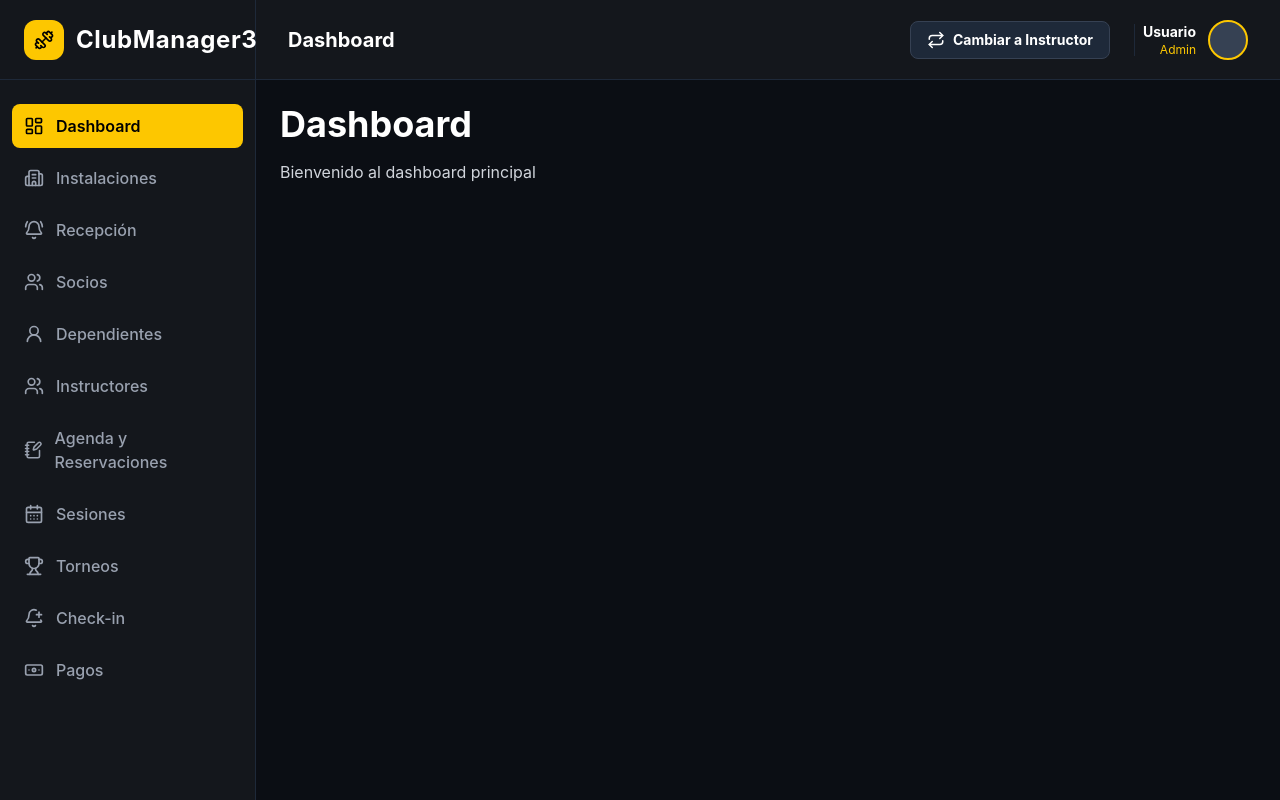
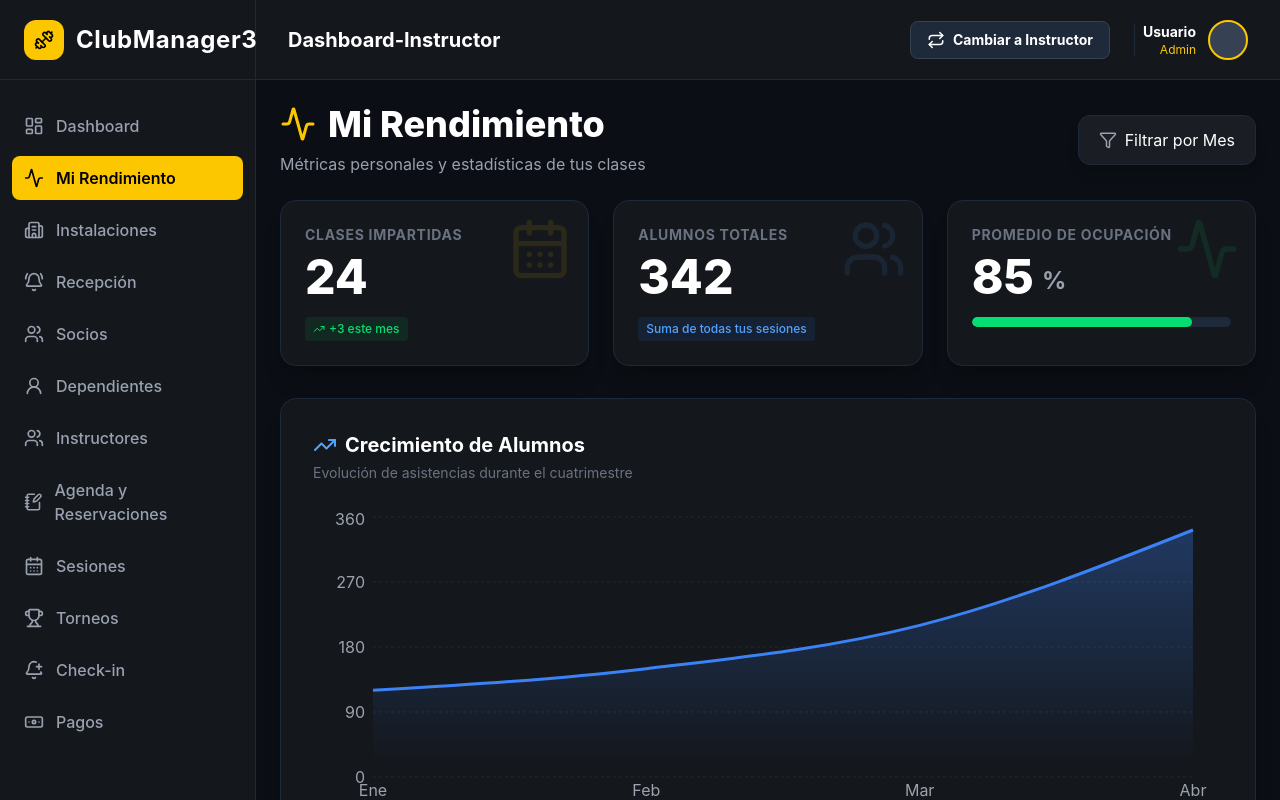
Before and after one commit to ClubSocialDeportivo/club-social-deportivo, a React (Vite) app in the folder frontend/: page /dashboard-instructor in a window 1280 px wide. Before the commit this address led to /dashboard. Built offline with nearby package versions, Linux system fonts and the light colour scheme.

Commit message:
feat(CM3-172): Refactor de AsistenciasModal con Switch de pase de lista manual

```diff
--- a/frontend/package.json
+++ b/frontend/package.json
@@ -17,6 +17,7 @@
     "react": "^19.2.4",
     "react-dom": "^19.2.4",
     "react-router-dom": "^7.13.1",
+    "recharts": "^3.8.1",
     "tailwindcss": "^4.2.1"
   },
   "devDependencies": {
--- a/frontend/src/App.jsx
+++ b/frontend/src/App.jsx
@@ -1,4 +1,5 @@
 import { BrowserRouter, Routes, Route, Navigate } from "react-router-dom";
+import DashboardInstructor from './pages/DashboardInstructor';
 import Recepcion from "./pages/Recepcion";
 import MainLayout from "./layouts/MainLayout";
 import Dashboard from "./pages/Dashboard";
@@ -21,6 +22,7 @@ function App() {
         <Route element={<MainLayout />}>
           <Route index element={<RedirectByRole />} />
           <Route path="/dashboard" element={<Dashboard />} />
+          <Route path="/dashboard-instructor" element={<DashboardInstructor />} />
           <Route path="/instalaciones" element={<Instalaciones />} />
           <Route path="/recepcion" element={<Recepcion />} />
           <Route path="/socios" element={<Socios />} />
--- a/frontend/src/components/AsistenciasModal.jsx
+++ b/frontend/src/components/AsistenciasModal.jsx
@@ -1,14 +1,12 @@
-import { X, CheckCircle, Clock, Users, Plus, Save, Trash2 } from "lucide-react";
+import { X, CheckCircle, Clock, Users, Search } from "lucide-react";
 import { useState, useEffect, useCallback } from "react";
 
 const AsistenciasModal = ({ sesion, onClose }) => {
   const [asistencias, setAsistencias] = useState([]);
   const [socios,      setSocios]      = useState([]);
   const [loading,     setLoading]     = useState(true);
-  const [showAdd,     setShowAdd]     = useState(false);
-  const [socioId,     setSocioId]     = useState("");
   const [saving,      setSaving]      = useState(false);
-  const [error,       setError]       = useState("");
+  const [searchTerm,  setSearchTerm]  = useState("");
 
   const fetchAsistencias = useCallback(async () => {
     setLoading(true);
@@ -35,46 +33,51 @@ const AsistenciasModal = ({ sesion, onClose }) => {
     fetchSocios();
   }, [fetchAsistencias, fetchSocios]);
 
-  const handleRegistrar = async () => {
-    if (!socioId) return;
+  // Lógica central del Switch Manual
+  const handleToggleAsistencia = async (socioId, isPresent, asistenciaId) => {
+    if (saving) return;
     setSaving(true);
-    setError("");
     try {
-      const response = await fetch("http://localhost:8000/api/asistencias", {
+      if (isPresent) {
+        // Si el switch estaba prendido y lo apagan, quitamos la asistencia (DELETE)
+        if (!confirm("¿Quitar la asistencia a este alumno?")) {
+            setSaving(false);
+            return;
+        }
+        await fetch(`http://localhost:8000/api/asistencias/${asistenciaId}`, {
+          method: "DELETE", headers: { Accept: "application/json" }
+        });
+      } else {
+        // Si el switch estaba apagado y lo prenden, marcamos asistencia (POST)
+        await fetch("http://localhost:8000/api/asistencias", {
           method:  "POST",
           headers: { "Content-Type": "application/json", Accept: "application/json" },
           body:    JSON.stringify({ id_socio: socioId, id_sesion: sesion.id_sesion }),
         });
-      const result = await response.json();
-      if (response.ok) {
-        setSocioId("");
-        setShowAdd(false);
-        fetchAsistencias();
-      } else {
-        setError(result.message ?? "Error al registrar");
       }
-    } catch (err) { console.error(err); }
-    finally { setSaving(false); }
+      await fetchAsistencias(); // Refrescamos la vista
+    } catch (err) {
+        console.error(err);
+    } finally {
+        setSaving(false);
+    }
   };
 
-  const handleDelete = async (id) => {
-    if (!confirm("¿Eliminar este registro?")) return;
-    await fetch(`http://localhost:8000/api/asistencias/${id}`, {
-      method: "DELETE", headers: { Accept: "application/json" }
-    });
-    fetchAsistencias();
-  };
+  // Buscador en tiempo real
+  const filteredSocios = socios.filter(s =>
+    `${s.nombre} ${s.apellidos}`.toLowerCase().includes(searchTerm.toLowerCase())
+  );
 
   return (
     <div className="fixed inset-0 z-50 flex items-center justify-center p-4 bg-black/70 backdrop-blur-sm">
-      <div className="bg-[#1c1f26] border border-gray-800 w-full max-w-lg rounded-2xl shadow-2xl overflow-hidden">
+      <div className="bg-[#1c1f26] border border-gray-800 w-full max-w-lg rounded-2xl shadow-2xl overflow-hidden flex flex-col max-h-[90vh]">
 
         {/* Header */}
-        <div className="p-5 border-b border-gray-800 flex justify-between items-center bg-[#23272f]">
+        <div className="p-5 border-b border-gray-800 flex justify-between items-center bg-[#23272f] shrink-0">
           <div>
             <div className="flex items-center gap-2">
               <CheckCircle size={18} className="text-green-400"/>
-              <h2 className="text-lg font-bold">Lista de Asistencia</h2>
+              <h2 className="text-lg font-bold text-white">Pase de Lista Manual</h2>
             </div>
             <p className="text-gray-500 text-xs mt-0.5">
               {sesion.disciplina?.nombre_disciplina} · {sesion.fecha} · {sesion.hora_inicio}
@@ -85,97 +88,97 @@ const AsistenciasModal = ({ sesion, onClose }) => {
           </button>
         </div>
 
-        {/* Stats rápidas */}
-        <div className="px-5 py-3 border-b border-gray-800 flex items-center gap-4">
+        {/* Stats rápidas & Buscador */}
+        <div className="px-5 py-4 border-b border-gray-800 bg-gray-900/40 shrink-0 space-y-3">
+          <div className="flex items-center justify-between">
             <span className="flex items-center gap-1.5 text-sm">
-            <Users size={14} className="text-green-400"/>
+              <Users size={15} className="text-green-400"/>
               <span className="font-bold text-white">{asistencias.length}</span>
-            <span className="text-gray-500">asistentes</span>
+              <span className="text-gray-400">asistentes confirmados</span>
             </span>
             {sesion.cupo_maximo && (
-            <span className="text-xs text-gray-500">
-              de {sesion.cupo_maximo} cupo máximo
+              <span className="text-xs text-gray-500 bg-gray-800 px-2 py-1 rounded-md">
+                Cupo: {sesion.cupo_maximo}
               </span>
             )}
+          </div>
+          <div className="relative">
+            <Search size={16} className="absolute left-3 top-1/2 -translate-y-1/2 text-gray-500" />
+            <input
+              type="text"
+              placeholder="Buscar por nombre o apellido..."
+              className="w-full bg-gray-800 border border-gray-700 rounded-lg pl-9 pr-4 py-2 text-sm text-white focus:border-green-500 outline-none transition-colors"
+              value={searchTerm}
+              onChange={e => setSearchTerm(e.target.value)}
+            />
+          </div>
+        </div>
+
+        {/* Lista de Alumnos con Toggle Switch */}
+        <div className="overflow-y-auto flex-1 divide-y divide-gray-800/50">
+          {loading ? (
+            <div className="flex justify-center items-center h-32">
+                <div className="animate-spin rounded-full h-6 w-6 border-b-2 border-green-500"></div>
+            </div>
+          ) : filteredSocios.length === 0 ? (
+            <p className="text-center py-8 text-gray-500 text-sm italic">No se encontraron alumnos</p>
+          ) : (
+            filteredSocios.map((socio) => {
+              // Verificar si el socio está en la lista de asistencias
+              const asistencia = asistencias.find(a =>
+                a.id_socio === socio.id_socio || (a.socio && a.socio.id_socio === socio.id_socio)
+              );
+              const isPresent = !!asistencia;
+
+              return (
+                <div key={socio.id_socio} className="flex items-center justify-between px-5 py-3.5 hover:bg-gray-800/30 transition-colors">
+                  <div className="flex items-center gap-3.5">
+                    <div className={`w-9 h-9 rounded-full flex items-center justify-center text-sm font-bold transition-colors ${isPresent ? 'bg-green-500/20 text-green-400' : 'bg-gray-800 text-gray-500'}`}>
+                      {socio.nombre.charAt(0)}{socio.apellidos.charAt(0)}
+                    </div>
+                    <div>
+                      <p className={`text-sm font-semibold transition-colors ${isPresent ? 'text-white' : 'text-gray-300'}`}>
+                        {socio.nombre} {socio.apellidos}
+                      </p>
+                      {isPresent ? (
+                        <p className="text-xs text-green-500 flex items-center gap-1 mt-0.5">
+                          <Clock size={11}/>
+                          Registrado a las {new Date(asistencia.timestamp_registro || Date.now()).toLocaleTimeString("es-MX", { hour: "2-digit", minute: "2-digit" })}
+                        </p>
+                      ) : (
+                        <p className="text-xs text-gray-500 mt-0.5">Ausente</p>
+                      )}
+                    </div>
+                  </div>
+
+                  {/* El famoso Switch Manual */}
                   <button
-            onClick={() => { setShowAdd(!showAdd); setError(""); }}
-            className="ml-auto flex items-center gap-1.5 text-xs bg-green-600 hover:bg-green-700 text-white font-bold px-3 py-1.5 rounded-lg transition-colors"
+                    onClick={() => handleToggleAsistencia(socio.id_socio, isPresent, asistencia?.id_asistencia)}
+                    disabled={saving}
+                    className={`relative inline-flex h-6 w-11 shrink-0 cursor-pointer items-center rounded-full transition-colors focus:outline-none focus:ring-2 focus:ring-green-500 focus:ring-offset-2 focus:ring-offset-[#1c1f26] disabled:opacity-50 ${
+                      isPresent ? 'bg-green-500' : 'bg-gray-600'
+                    }`}
                   >
-            <Plus size={13}/> Registrar
+                    <span className="sr-only">Marcar asistencia</span>
+                    <span
+                      className={`inline-block h-4 w-4 transform rounded-full bg-white transition-transform ${
+                        isPresent ? 'translate-x-6' : 'translate-x-1'
+                      }`}
+                    />
                   </button>
                 </div>
-
-        {/* Form de registro rápido */}
-        {showAdd && (
-          <div className="px-5 py-3 border-b border-gray-800 bg-gray-900/40 space-y-2">
-            {error && (
-              <p className="text-red-400 text-xs bg-red-500/10 px-3 py-2 rounded-lg">{error}</p>
+              );
+            })
           )}
-            <div className="flex gap-2">
-              <select
-                className="flex-1 bg-gray-900 border border-gray-700 rounded-lg p-2 text-sm text-white outline-none focus:border-green-500 cursor-pointer"
-                value={socioId}
-                onChange={e => setSocioId(e.target.value)}
-              >
-                <option value="">Selecciona un socio...</option>
-                {socios.map(s => (
-                  <option key={s.id_socio} value={s.id_socio}>
-                    {s.nombre} {s.apellidos}
-                  </option>
-                ))}
-              </select>
-              <button
-                onClick={handleRegistrar}
-                disabled={saving || !socioId}
-                className="bg-green-600 hover:bg-green-700 disabled:opacity-50 text-white font-bold px-4 py-2 rounded-lg text-sm transition-colors flex items-center gap-1.5"
-              >
-                <Save size={14}/> {saving ? "..." : "Guardar"}
-              </button>
-            </div>
-          </div>
-        )}
-
-        {/* Lista de asistentes */}
-        <div className="max-h-96 overflow-y-auto divide-y divide-gray-800">
-          {loading ? (
-            <p className="text-center py-8 text-gray-500 text-sm">Cargando...</p>
-          ) : asistencias.length === 0 ? (
-            <p className="text-center py-8 text-gray-500 text-sm italic">Sin asistentes registrados</p>
-          ) : asistencias.map((a, idx) => (
-            <div key={a.id_asistencia} className="flex items-center justify-between px-5 py-3 hover:bg-gray-800/30 transition-colors">
-              <div className="flex items-center gap-3">
-                <span className="w-7 h-7 rounded-full bg-green-500/10 text-green-400 text-xs font-bold flex items-center justify-center">
-                  {idx + 1}
-                </span>
-                <div>
-                  <p className="text-sm font-semibold text-white">
-                    {a.socio ? `${a.socio.nombre} ${a.socio.apellidos}` : `Socio #${a.id_socio}`}
-                  </p>
-                  <p className="text-xs text-gray-500 flex items-center gap-1 mt-0.5">
-                    <Clock size={10}/>
-                    {a.timestamp_registro
-                      ? new Date(a.timestamp_registro).toLocaleTimeString("es-MX", { hour: "2-digit", minute: "2-digit" })
-                      : "—"}
-                  </p>
-                </div>
-              </div>
-              <button
-                onClick={() => handleDelete(a.id_asistencia)}
-                className="p-1.5 text-gray-600 hover:text-red-400 hover:bg-red-500/10 rounded-lg transition-colors"
-              >
-                <Trash2 size={14}/>
-              </button>
-            </div>
-          ))}
         </div>
 
         {/* Footer */}
-        <div className="p-4 border-t border-gray-800">
+        <div className="p-4 border-t border-gray-800 shrink-0">
           <button
             onClick={onClose}
-            className="w-full bg-gray-800 hover:bg-gray-700 text-gray-300 font-bold py-2.5 rounded-xl transition-all"
+            className="w-full bg-[#2a2e37] hover:bg-[#323741] text-white font-bold py-2.5 rounded-xl transition-all"
           >
-            Cerrar
+            Cerrar Lista
           </button>
         </div>
       </div>
--- a/frontend/src/config/navigation.js
+++ b/frontend/src/config/navigation.js
@@ -9,6 +9,7 @@ import {
   BellRing,
   BellPlus,
   Banknote,
+  Activity,
 } from "lucide-react";
 
 // Fuente central de navegación
@@ -18,6 +19,12 @@ export const MenuItems = [
     icon: LayoutDashboard,
     path: "/dashboard",
     roles: ["admin", "instructor"],
+  },
+  {
+    title: "Mi Rendimiento",
+    icon: Activity,
+    path: "/dashboard-instructor",
+    roles: ["instructor", "admin"],
   },
   {
     title: "Instalaciones",
--- /dev/null
+++ b/frontend/src/pages/DashboardInstructor.jsx
@@ -0,0 +1,123 @@
+import { useState } from 'react';
+import { Activity, Users, TrendingUp, CalendarDays, Filter } from 'lucide-react';
+// 1. Importamos los componentes de la librería de gráficas
+import { AreaChart, Area, XAxis, YAxis, CartesianGrid, Tooltip, ResponsiveContainer } from 'recharts';
+
+const DashboardInstructor = () => {
+    // Estado falso para simular las tarjetas de arriba (CM3-181)
+    const [metricas, setMetricas] = useState({
+        clasesImpartidas: 24,
+        alumnosTotales: 342,
+        promedioOcupacion: 85,
+    });
+
+    // 2. Data estática para simular la gráfica de alumnos por mes (CM3-179)
+    const dataGrafica = [
+        { mes: 'Ene', clases: 15, alumnos: 120 },
+        { mes: 'Feb', clases: 18, alumnos: 150 },
+        { mes: 'Mar', clases: 20, alumnos: 210 },
+        { mes: 'Abr', clases: 24, alumnos: 342 },
+    ];
+
+    return (
+        <div className="space-y-6 text-gray-200 animate-in fade-in duration-500">
+
+            {/* ENCABEZADO */}
+            <div className="flex justify-between items-center mb-6">
+                <div>
+                    <h1 className="text-4xl font-extrabold text-white flex items-center gap-3">
+                        <Activity className="text-yellow-400" size={36} />
+                        Mi Rendimiento
+                    </h1>
+                    <p className="text-gray-400 mt-2">Métricas personales y estadísticas de tus clases</p>
+                </div>
+
+                {/* Botón de Filtros (Preparando terreno para CM3-178) */}
+                <button className="bg-[#1a1d23] border border-gray-800 hover:border-yellow-400 text-white px-5 py-3 rounded-xl transition-colors flex items-center gap-2 shadow-lg">
+                    <Filter size={18} className="text-gray-400" />
+                    Filtrar por Mes
+                </button>
+            </div>
+
+            {/* SECCIÓN 1: TARJETAS DE MÉTRICAS (STAT CARDS) */}
+            <div className="grid grid-cols-1 md:grid-cols-3 gap-6">
+
+                {/* Tarjeta 1: Clases Impartidas */}
+                <div className="bg-[#14171c] border border-gray-800 rounded-2xl p-6 shadow-xl relative overflow-hidden group hover:border-yellow-400/50 transition-colors">
+                    <div className="absolute top-0 right-0 p-4 opacity-10 group-hover:opacity-20 transition-opacity">
+                        <CalendarDays size={64} className="text-yellow-400" />
+                    </div>
+                    <p className="text-gray-500 text-sm font-bold uppercase tracking-wider mb-2">Clases Impartidas</p>
+                    <h3 className="text-5xl font-extrabold text-white">{metricas.clasesImpartidas}</h3>
+                    <p className="text-xs text-green-400 mt-4 flex items-center gap-1 font-medium bg-green-500/10 w-max px-2 py-1 rounded">
+                        <TrendingUp size={12} /> +3 este mes
+                    </p>
+                </div>
+
+                {/* Tarjeta 2: Alumnos Totales */}
+                <div className="bg-[#14171c] border border-gray-800 rounded-2xl p-6 shadow-xl relative overflow-hidden group hover:border-blue-400/50 transition-colors">
+                    <div className="absolute top-0 right-0 p-4 opacity-10 group-hover:opacity-20 transition-opacity">
+                        <Users size={64} className="text-blue-400" />
+                    </div>
+                    <p className="text-gray-500 text-sm font-bold uppercase tracking-wider mb-2">Alumnos Totales</p>
+                    <h3 className="text-5xl font-extrabold text-white">{metricas.alumnosTotales}</h3>
+                    <p className="text-xs text-blue-400 mt-4 font-medium bg-blue-500/10 w-max px-2 py-1 rounded">
+                        Suma de todas tus sesiones
+                    </p>
+                </div>
+
+                {/* Tarjeta 3: Promedio de Ocupación */}
+                <div className="bg-[#14171c] border border-gray-800 rounded-2xl p-6 shadow-xl relative overflow-hidden group hover:border-green-400/50 transition-colors">
+                    <div className="absolute top-0 right-0 p-4 opacity-10 group-hover:opacity-20 transition-opacity">
+                        <Activity size={64} className="text-green-400" />
+                    </div>
+                    <p className="text-gray-500 text-sm font-bold uppercase tracking-wider mb-2">Promedio de Ocupación</p>
+                    <div className="flex items-end gap-2">
+                        <h3 className="text-5xl font-extrabold text-white">{metricas.promedioOcupacion}</h3>
+                        <span className="text-2xl text-gray-400 font-bold mb-1">%</span>
+                    </div>
+                    {/* Barra de progreso visual */}
+                    <div className="w-full bg-gray-800 rounded-full h-2.5 mt-4 overflow-hidden">
+                        <div className="bg-green-400 h-2.5 rounded-full" style={{ width: `${metricas.promedioOcupacion}%` }}></div>
+                    </div>
+                </div>
+
+            </div>
+
+            {/* 3. SECCIÓN 2: ÁREA PARA GRÁFICAS (CM3-179) */}
+            <div className="bg-[#14171c] border border-gray-800 rounded-2xl p-8 shadow-xl mt-8 min-h-[400px]">
+                <div className="flex justify-between items-center mb-6">
+                    <div>
+                        <h3 className="text-xl font-bold text-white flex items-center gap-2"><TrendingUp className="text-blue-400"/> Crecimiento de Alumnos</h3>
+                        <p className="text-gray-500 text-sm mt-1">Evolución de asistencias durante el cuatrimestre</p>
+                    </div>
+                </div>
+
+                {/* Contenedor principal de la Gráfica */}
+                <div className="h-[300px] w-full">
+                    <ResponsiveContainer width="100%" height="100%">
+                        <AreaChart data={dataGrafica} margin={{ top: 10, right: 30, left: 0, bottom: 0 }}>
+                            <defs>
+                                <linearGradient id="colorAlumnos" x1="0" y1="0" x2="0" y2="1">
+                                    <stop offset="5%" stopColor="#3b82f6" stopOpacity={0.3}/>
+                                    <stop offset="95%" stopColor="#3b82f6" stopOpacity={0}/>
+                                </linearGradient>
+                            </defs>
+                            <CartesianGrid strokeDasharray="3 3" stroke="#1f2937" vertical={false} />
+                            <XAxis dataKey="mes" stroke="#9ca3af" tick={{fill: '#9ca3af'}} axisLine={false} tickLine={false} />
+                            <YAxis stroke="#9ca3af" tick={{fill: '#9ca3af'}} axisLine={false} tickLine={false} />
+                            <Tooltip
+                                contentStyle={{ backgroundColor: '#1f2937', borderColor: '#374151', borderRadius: '0.8rem', color: '#fff' }}
+                                itemStyle={{ color: '#fff', fontWeight: 'bold' }}
+                            />
+                            <Area type="monotone" dataKey="alumnos" stroke="#3b82f6" strokeWidth={3} fillOpacity={1} fill="url(#colorAlumnos)" />
+                        </AreaChart>
+                    </ResponsiveContainer>
+                </div>
+            </div>
+
+        </div>
+    );
+};
+
+export default DashboardInstructor;
```
Also changed, not shown: 1 other file (tests, documents, lock files or other folders). Lines whose indentation alone changed are shown as unchanged.
